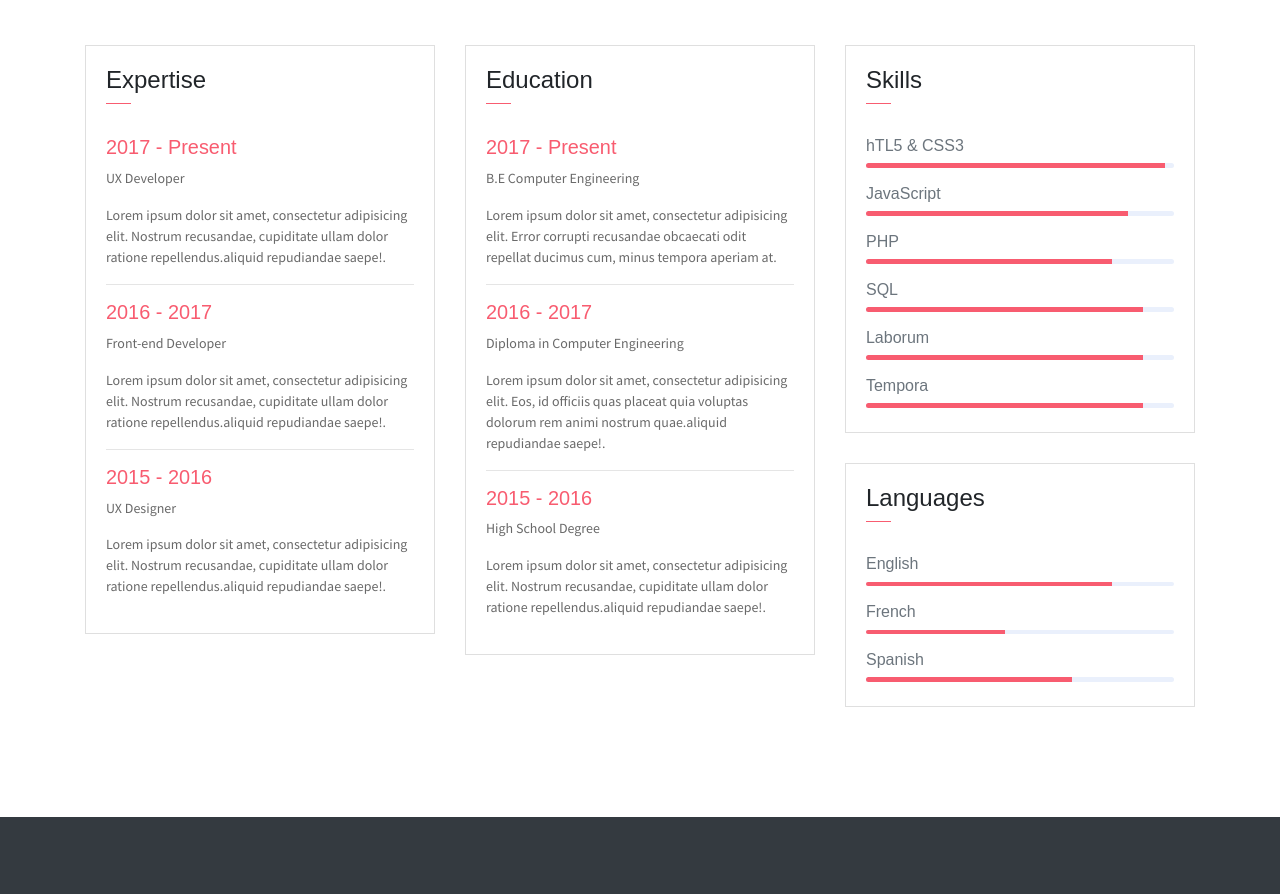
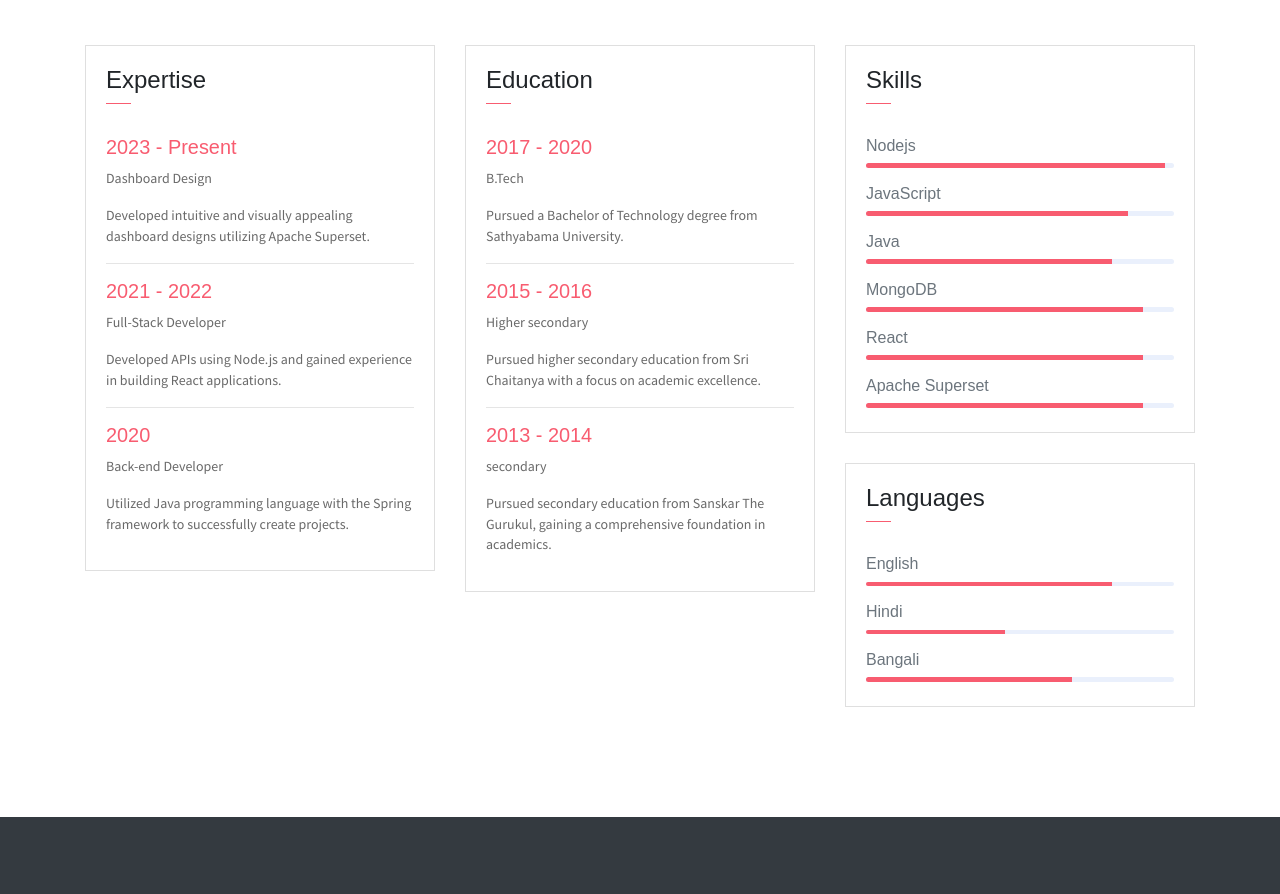
Before and after one commit to prasanjeetdas/MyProfile, a plain HTML site: page index.html in a window 1280 px wide. Shown: the part 1441-2335 px from the top of the page. Drawn offline with Linux system fonts and the light colour scheme; some packages are replaced by stand-ins of ours.

Commit message:
updated code

```diff
--- a/index.html
+++ b/index.html
@@ -140,17 +140,18 @@
                             </div>
                         </div>
                         <div class="card-body">
-                            <h6 class="title text-danger">2017 - Present</h6>
-                            <P>UX Developer</P>
-                            <P class="subtitle">Lorem ipsum dolor sit amet, consectetur adipisicing elit. Nostrum recusandae, cupiditate ullam dolor ratione repellendus.aliquid repudiandae saepe!.</P>
+                            <h6 class="title text-danger">2023 - Present</h6>
+                            <P>Dashboard Design</P>
+                            <P class="subtitle">Developed intuitive and visually appealing dashboard designs utilizing Apache Superset.</P>
                             <hr>
-                            <h6 class="title text-danger">2016 - 2017</h6>
-                            <P>Front-end Developer</P>
-                            <P class="subtitle">Lorem ipsum dolor sit amet, consectetur adipisicing elit. Nostrum recusandae, cupiditate ullam dolor ratione repellendus.aliquid repudiandae saepe!.</P>
+                            <h6 class="title text-danger">2021 - 2022</h6>
+                            <P>Full-Stack Developer</P>
+                            <P class="subtitle">Developed APIs using Node.js and gained experience in building React applications.</P>
                             <hr>
-                            <h6 class="title text-danger">2015 - 2016</h6>
-                            <P>UX Designer</P>
-                            <P class="subtitle">Lorem ipsum dolor sit amet, consectetur adipisicing elit. Nostrum recusandae, cupiditate ullam dolor ratione repellendus.aliquid repudiandae saepe!.</P>
+                            <h6 class="title text-danger">2020</h6>
+                            <P>Back-end Developer</P>
+                            <P class="subtitle">
+                                Utilized Java programming language with the Spring framework to successfully create projects.</P>
                         </div>
                     </div>
                 </div>
@@ -163,17 +164,17 @@
                             </div>
                         </div>
                         <div class="card-body">
-                            <h6 class="title text-danger">2017 - Present</h6>
-                            <P>B.E Computer Engineering</P>
-                            <P class="subtitle">Lorem ipsum dolor sit amet, consectetur adipisicing elit. Error corrupti recusandae obcaecati odit repellat ducimus cum, minus tempora aperiam at.</P>
-                            <hr>
-                            <h6 class="title text-danger">2016 - 2017</h6>
-                            <P>Diploma in Computer Engineering</P>
-                            <P class="subtitle">Lorem ipsum dolor sit amet, consectetur adipisicing elit. Eos, id officiis quas placeat quia voluptas dolorum rem animi nostrum quae.aliquid repudiandae saepe!.</P>
+                            <h6 class="title text-danger">2017 - 2020</h6>
+                            <P>B.Tech</P>
+                            <P class="subtitle">Pursued a Bachelor of Technology degree from Sathyabama University.</P>
                             <hr>
                             <h6 class="title text-danger">2015 - 2016</h6>
-                            <P>High School Degree</P>
-                            <P class="subtitle">Lorem ipsum dolor sit amet, consectetur adipisicing elit. Nostrum recusandae, cupiditate ullam dolor ratione repellendus.aliquid repudiandae saepe!.</P>
+                            <P>Higher secondary</P>
+                            <P class="subtitle">Pursued higher secondary education from Sri Chaitanya with a focus on academic excellence.</P>
+                            <hr>
+                            <h6 class="title text-danger">2013 - 2014</h6>
+                            <P>secondary</P>
+                            <P class="subtitle">Pursued secondary education from Sanskar The Gurukul, gaining a comprehensive foundation in academics.</P>
 
                         </div>
                     </div>
@@ -187,7 +188,7 @@
                             </div>
                         </div>
                         <div class="card-body pb-2">
-                           <h6>hTL5 &amp; CSS3</h6>
+                           <h6>Nodejs</h6>
                             <div class="progress mb-3">
                                 <div class="progress-bar bg-danger" role="progressbar" style="width: 97%" aria-valuenow="25" aria-valuemin="0" aria-valuemax="100"></div>
                             </div>
@@ -195,19 +196,19 @@
                             <div class="progress mb-3">
                                 <div class="progress-bar bg-danger" role="progressbar" style="width: 85%" aria-valuenow="25" aria-valuemin="0" aria-valuemax="100"></div>
                             </div>
-                            <h6>PHP</h6>
+                            <h6>Java</h6>
                             <div class="progress mb-3">
                                 <div class="progress-bar bg-danger" role="progressbar" style="width: 80%" aria-valuenow="50" aria-valuemin="0" aria-valuemax="100"></div>
                             </div>
-                            <h6>SQL</h6>
+                            <h6>MongoDB</h6>
                             <div class="progress mb-3">
                                 <div class="progress-bar bg-danger" role="progressbar" style="width: 90%" aria-valuenow="75" aria-valuemin="0" aria-valuemax="100"></div>
                             </div>
-                            <h6>Laborum</h6>
+                            <h6>React</h6>
                             <div class="progress mb-3">
                                 <div class="progress-bar bg-danger" role="progressbar" style="width: 90%" aria-valuenow="75" aria-valuemin="0" aria-valuemax="100"></div>
                             </div>
-                            <h6>Tempora</h6>
+                            <h6>Apache Superset</h6>
                             <div class="progress mb-3">
                                 <div class="progress-bar bg-danger" role="progressbar" style="width: 90%" aria-valuenow="75" aria-valuemin="0" aria-valuemax="100"></div>
                             </div>
@@ -225,11 +226,11 @@
                             <div class="progress mb-3">
                                 <div class="progress-bar bg-danger" role="progressbar" style="width: 80%" aria-valuenow="25" aria-valuemin="0" aria-valuemax="100"></div>
                             </div>
-                            <h6>French</h6>
+                            <h6>Hindi</h6>
                             <div class="progress mb-3">
                                 <div class="progress-bar bg-danger" role="progressbar" style="width: 45%" aria-valuenow="25" aria-valuemin="0" aria-valuemax="100"></div>
                             </div>
-                            <h6>Spanish</h6>
+                            <h6>Bangali</h6>
                             <div class="progress mb-3">
                                 <div class="progress-bar bg-danger" role="progressbar" style="width: 67%" aria-valuenow="50" aria-valuemin="0" aria-valuemax="100"></div>
                             </div>
```
